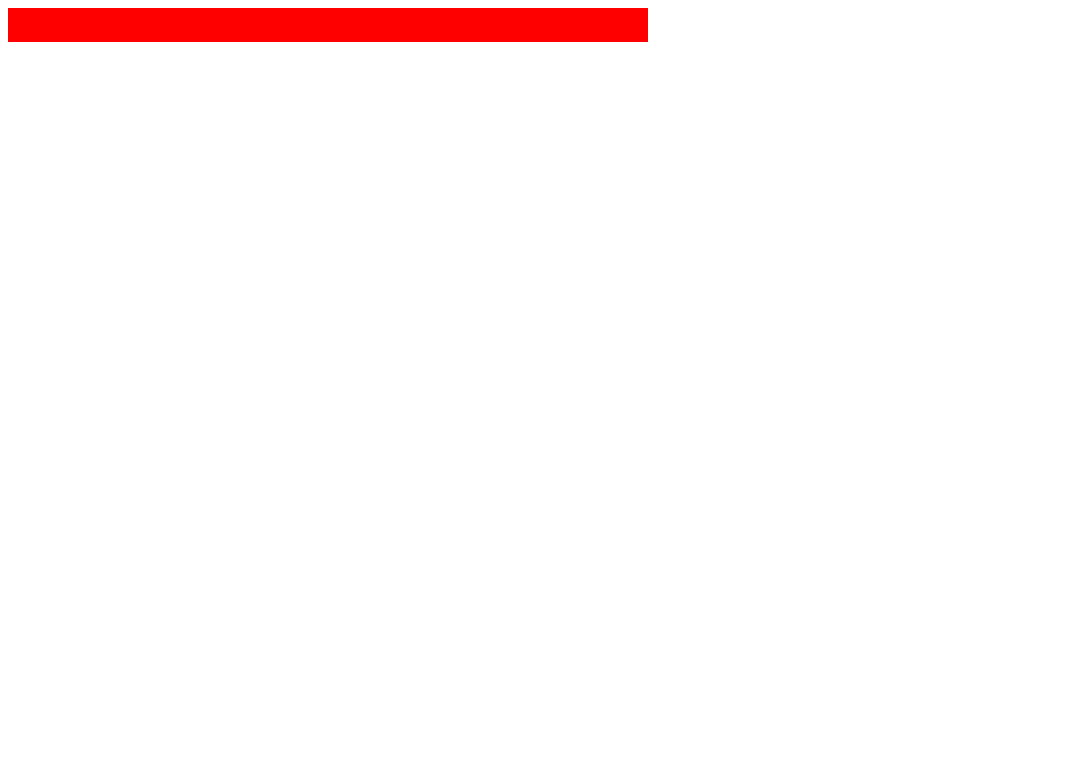
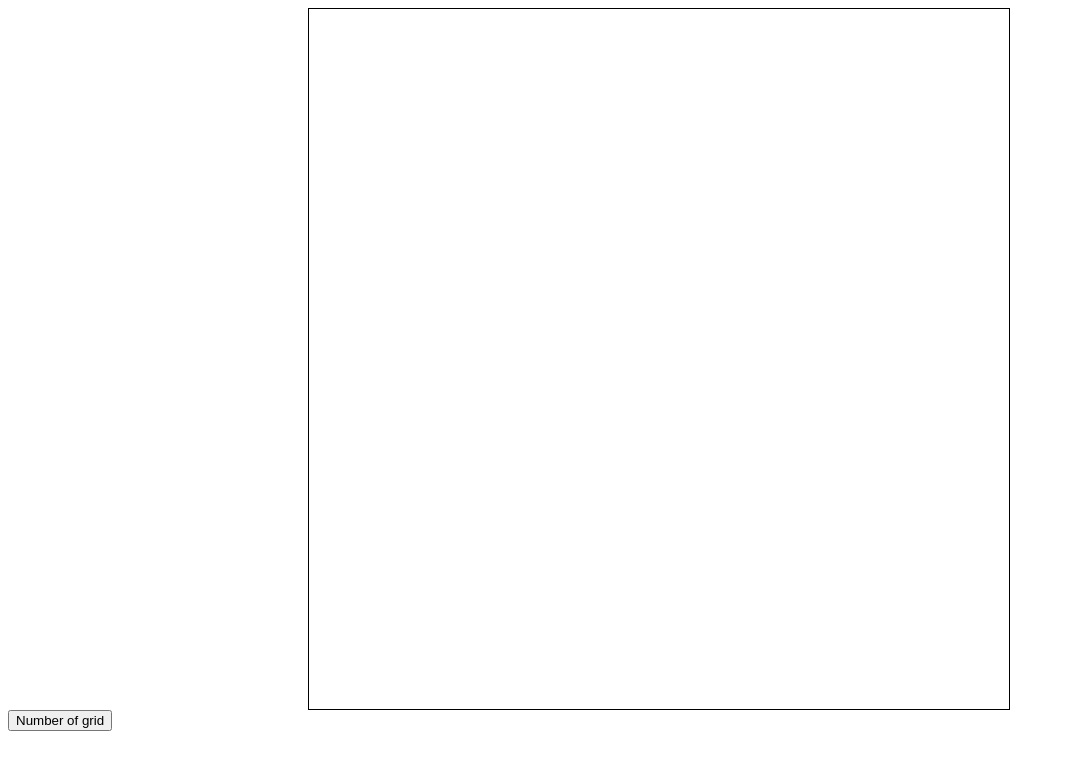
Before and after one commit to khiem4/ETCH-A-SKETCH, a plain HTML site: page index.html in a window 1280 px wide. Shown: the whole page, without its empty margins (0-1065 px from the left). Drawn offline with Linux system fonts and the light colour scheme.

Commit message:
Rewrite grid function and css

```diff
--- a/script.js
+++ b/script.js
@@ -1,34 +1,28 @@
 const container = document.querySelector('#container');
-let horizontal;
-let vertical;
+const node = document.createElement('div');
+const button = document.createElement('button');
+button.textContent = 'Number of grid';
+button.addEventListener('click', gridNumber);
+node.appendChild(button);
+document.body.appendChild(node);
 
-function height() {
-    vertical = document.createElement('div');
-    vertical.classList.add('div');
-    vertical.addEventListener("mouseenter", function (e) {
-        e.target.style.backgroundColor = 'yellow';
-    });
-    vertical.addEventListener("mouseleave", function (e) {
-        e.target.style.backgroundColor = "white";
-    });
-    container.appendChild(vertical);
+
+
+function makeRows() {
+    let number = prompt();
+    container.style.setProperty('--grid-rows', number);
+    container.style.setProperty('--grid-cols', number);
+    for (let i = 0; i < (number * number); i++) {
+        let cell = document.createElement("div");
+        cell.innerText = (i + 1);
+        cell.addEventListener('mouseover', (e) => {
+            e.target.style.backgroundColor = 'yellow';
+        });
+        container.appendChild(cell).className = "grid";
+    };
 }
 
-function width() {
-    horizontal = document.createElement('div');
-    horizontal.classList.add('div');
-    horizontal.addEventListener('mouseenter', function (e) {
-        e.target.style.backgroundColor = 'yellow';
-    });
-    horizontal.addEventListener("mouseleave", function (e) {
-        e.target.style.backgroundColor = "white";
-    });
-    container.appendChild(horizontal);
+function gridNumber() {
+    let grid = makeRows();
+    if (grid > 100) return grid = 100;
 }
-
-for (let i = 0; i < 16; i++) {
-    height();
-    for (let j = 0; j < 16; j++) {
-        width();
-    }
-}
--- a/styles.css
+++ b/styles.css
@@ -1,16 +1,21 @@
+:root {
+    --grid-cols: 1;
+    --grid-rows: 1;
+}
+
 #container {
     display: grid;
-    grid-template-columns: repeat(16, 40px);
+    border-style: solid;
+    border-color: black;
+    border-width: 0.5px;
+    width: 700px;
+    height: 700px;
+    margin-left: 300px;
+    grid-template-rows: repeat(var(--grid-rows), 1fr);
+    grid-template-columns: repeat(var(--grid-cols), 1fr);
 }
 
-.div {
+.grid {
     border-style: solid;
-    border-color: red;
-    border-width: 1px;
+    border-color: black;
 }
-
-.cell {
-    border-style: solid;
-    border-color: red;
-    border-width: 1px;
-}
```
